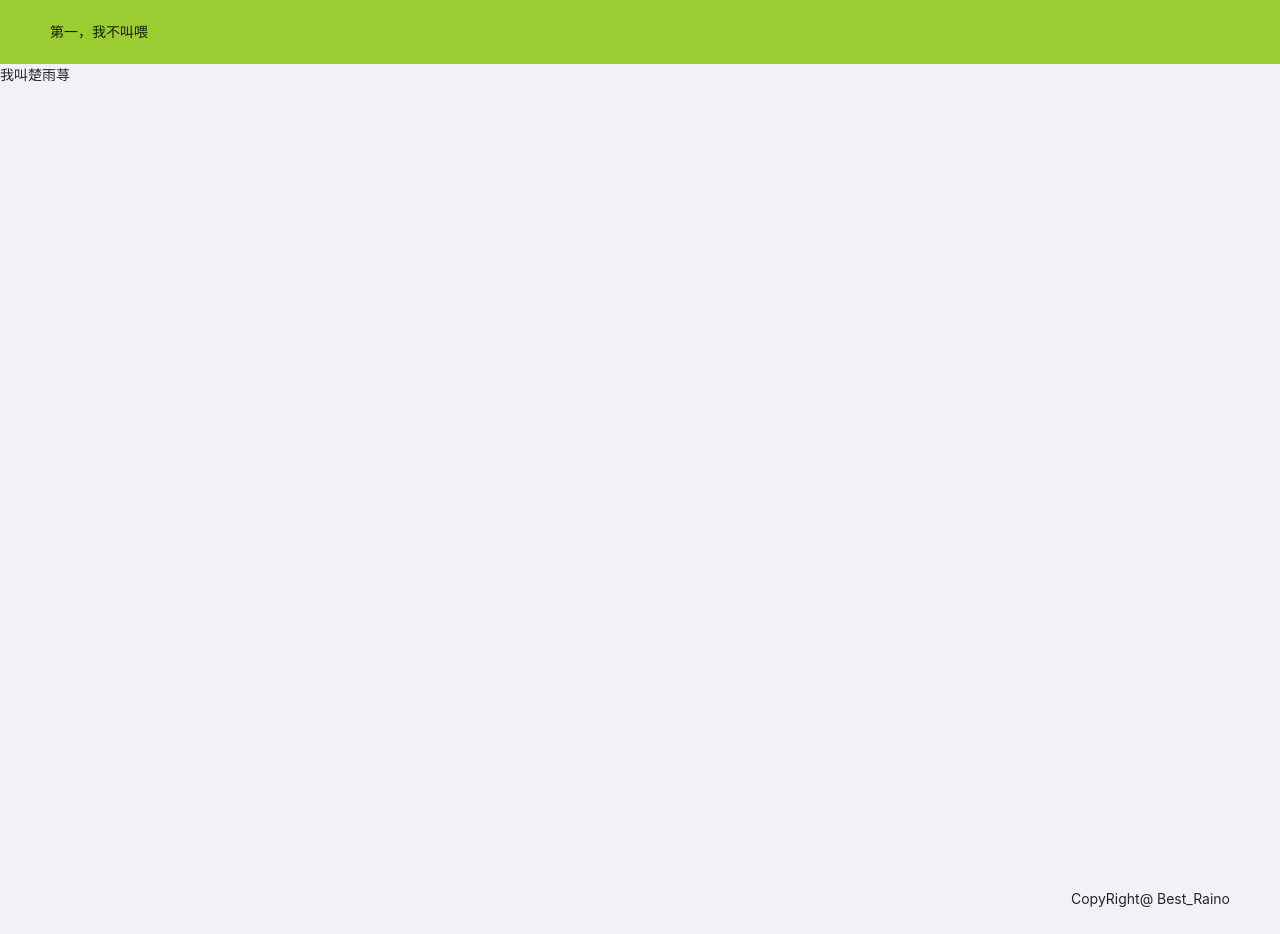
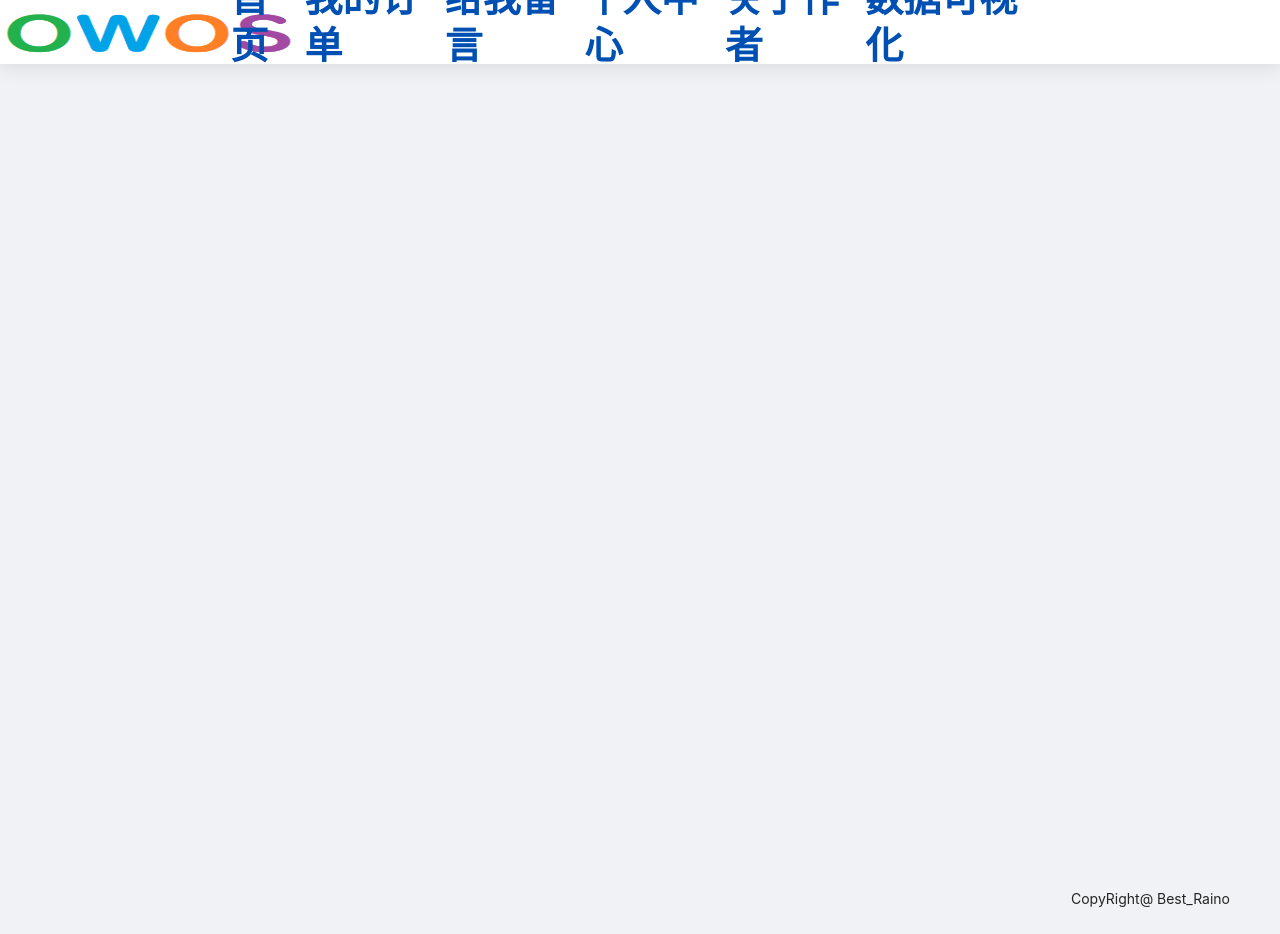
Before and after one commit to Raino2/WaterOrder, a React app: page / in a window 1280 px wide. Built offline with nearby package versions, Linux system fonts and the light colour scheme.

Commit message:
feat:增加公共组件Header

```diff
--- /dev/null
+++ b/src/components/Header/LinkList.tsx
@@ -0,0 +1,45 @@
+import { Space } from "antd";
+import Link from "antd/lib/typography/Link";
+import React from "react";
+import styles from "./styles/index.module.scss";
+const IndexLinkList = () => {
+  const linkConfig: { name: string; link: string }[] = [
+    {
+      name: "首页",
+      link: "",
+    },
+    {
+      name: "我的订单",
+      link: "",
+    },
+    {
+      name: "给我留言",
+      link: "",
+    },
+    {
+      name: "个人中心",
+      link: "https://www.baidu.com",
+    },
+    {
+      name: "关于作者",
+      link: "",
+    },
+    {
+      name: "数据可视化",
+      link: "",
+    },
+  ];
+  return (
+    <Space className={styles.menu}>
+      {linkConfig.map((item) => {
+        return (
+          <Link href={item.link} target="_blank">
+            <h1 style={{ color: "#0050b3" }}>{item.name}</h1>
+          </Link>
+        );
+      })}
+    </Space>
+  );
+};
+
+export default IndexLinkList;
--- /dev/null
+++ b/src/components/Header/Logo.tsx
@@ -0,0 +1,12 @@
+import React from "react";
+import styles from "./styles/index.module.scss";
+import logo from "./images/logo.jpg";
+const IndexLogo = () => {
+  return (
+    <div className={styles.logo}>
+      <img className={styles.img} src={logo} alt="暂无LOGO信息!" />
+    </div>
+  );
+};
+
+export default IndexLogo;
--- /dev/null
+++ b/src/components/Header/index.tsx
@@ -0,0 +1,14 @@
+import React from "react";
+import IndexLinkList from "./LinkList";
+import IndexLogo from "./Logo";
+
+const WebHeader = () => {
+  return (
+    <React.Fragment>
+      <IndexLogo />
+      <IndexLinkList />
+    </React.Fragment>
+  );
+};
+
+export default WebHeader;
--- /dev/null
+++ b/src/components/Header/styles/index.module.scss
@@ -0,0 +1,17 @@
+.logo {
+  width: 18%;
+  float: left;
+  height: 62px;
+  .img {
+    height: 62px;
+    width: 300px;
+  }
+}
+
+.menu {
+  width: 800px;
+  height: 62px;
+  float: left;
+  display: flex;
+  justify-content: space-evenly;
+}
--- a/src/pages/Login/containers/index.tsx
+++ b/src/pages/Login/containers/index.tsx
@@ -1,13 +1,22 @@
 import { Layout } from "antd";
 import { Content, Footer, Header } from "antd/lib/layout/layout";
 import React from "react";
+import WebHeader from "../../../components/Header";
 
 const LoginPage = () => {
   return (
     <Layout>
-      <Header style={{ backgroundColor: "yellowgreen" }}>第一，我不叫喂</Header>
+      <Header
+        style={{
+          backgroundColor: "white",
+          boxShadow: "0px 6px 16px rgba(0,0,0,0.08) ",
+          padding: 0,
+        }}
+      >
+        <WebHeader />
+      </Header>
       <Content>
-        <div style={{ minHeight: 800 }}>我叫楚雨荨</div>
+        <div style={{ minHeight: 800 }}></div>
       </Content>
       <Footer style={{ display: "flex", justifyContent: "right" }}>
         <div>CopyRight@ Best_Raino</div>
--- a/src/styles/index.module.scss
+++ /dev/null
@@ -1,3 +0,0 @@
-.pink {
-  color: red;
-}
```
Also changed, not shown: src/components/Header/images/logo.jpg (renamed from src/assets/images/LOGO.png).
